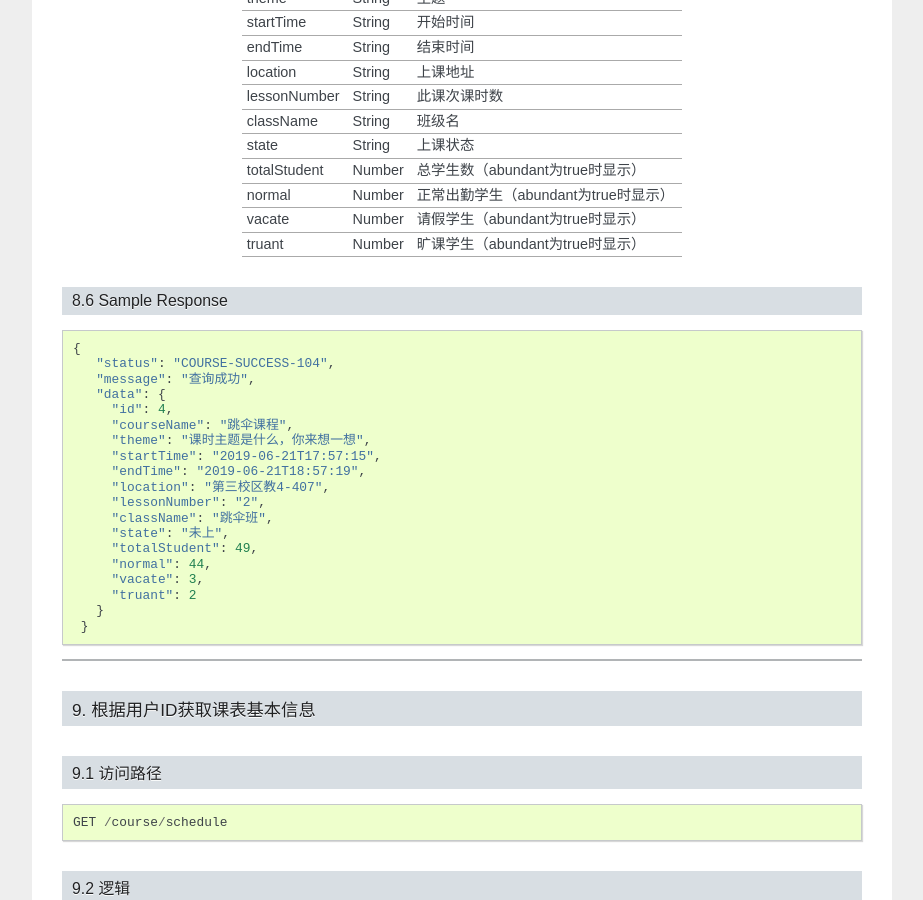
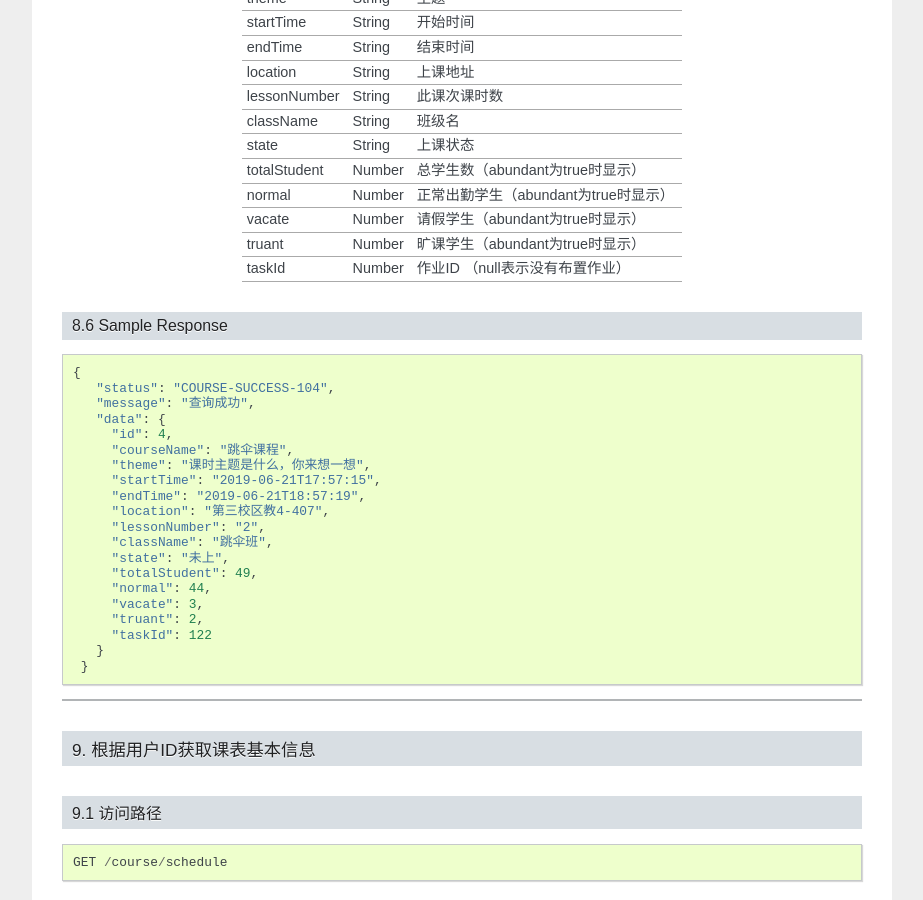
Before and after one commit to IneverStop/ld, a Sphinx documentation site: the page built from source/modules/course.rst, in a window 1280 px wide and 900 px high, scrolled down 10581 px. Shown: the whole window, without its empty margins (198-1121 px from the left). Built offline with Sphinx 7.4.7, drawn with Linux system fonts in a browser that asks for light colours.

Commit message:
task文档

```diff
--- a/source/modules/course.rst
+++ b/source/modules/course.rst
@@ -715,6 +715,8 @@ learnedLessonNumber     Number                 当前学习了几课时
     vacate          Number             请假学生（abundant为true时显示）
 --------------- --------------- ---------------------------------------------
     truant          Number             旷课学生（abundant为true时显示）
+--------------- --------------- ---------------------------------------------
+    taskId          Number              作业ID （null表示没有布置作业）
 =============== =============== =============================================
 
 8.6 Sample Response
@@ -737,7 +739,8 @@ learnedLessonNumber     Number                 当前学习了几课时
         "totalStudent": 49,
         "normal": 44,
         "vacate": 3,
-        "truant": 2
+        "truant": 2,
+        "taskId": 122
       }
     }
 
```
